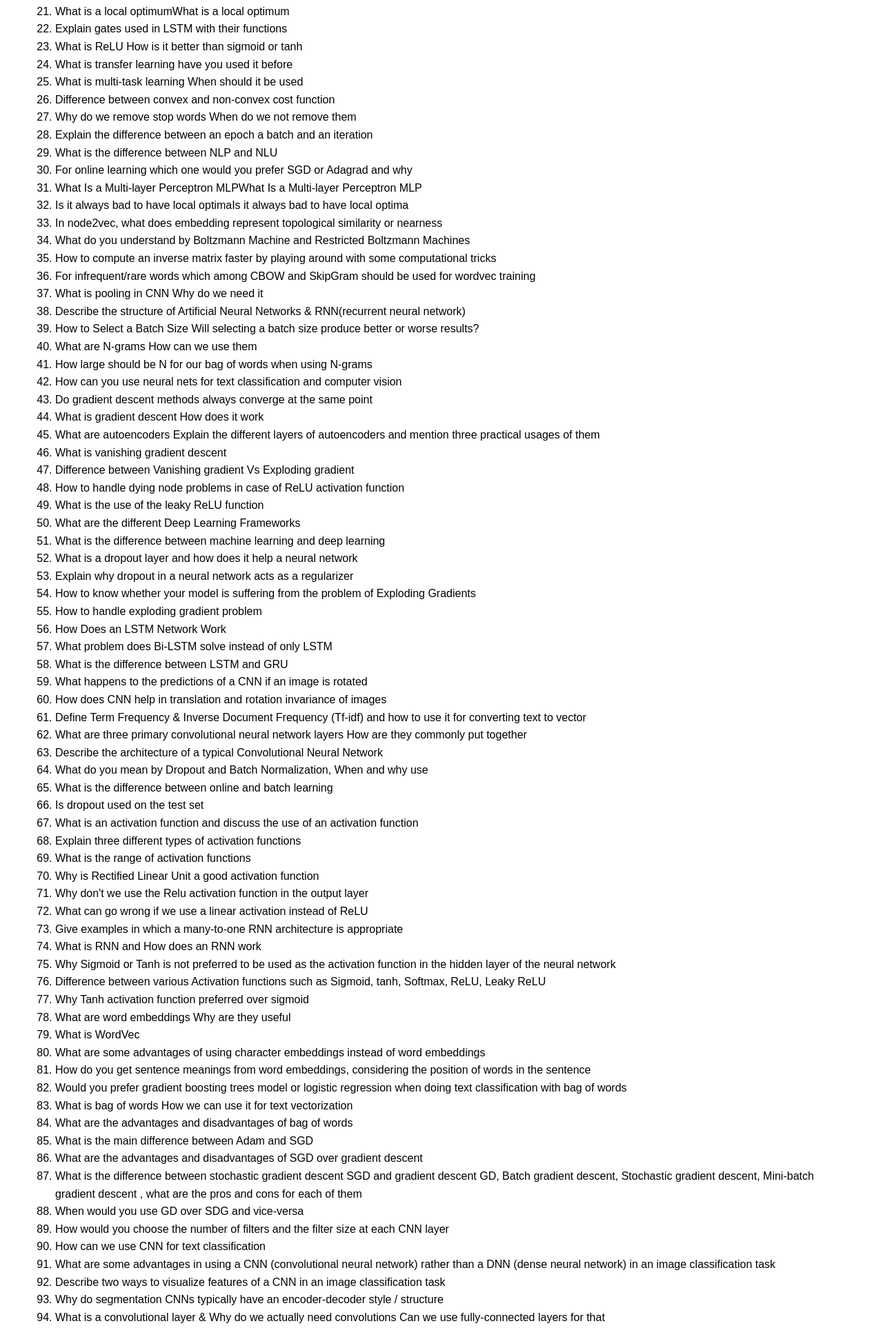
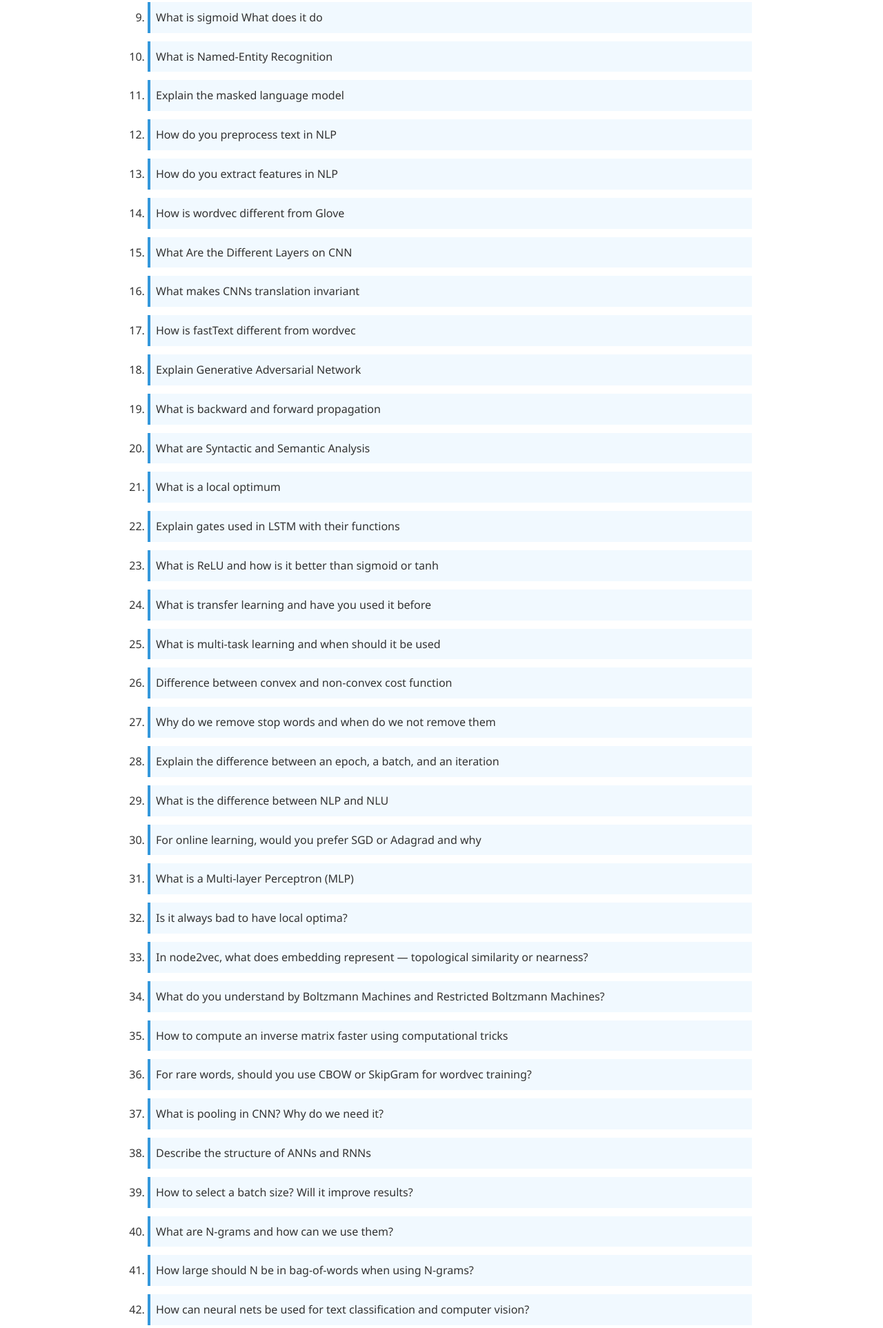
Before and after one commit to FeichenYu2001/6210Capstone, a website: page mongodb/public/interview-prep/Tech_Qs.html in a window 1280 px wide. Shown: the part 628-2554 px from the top of the page at 69% size. Drawn offline with Linux system fonts and the light colour scheme.

Commit message:
Format update

```diff
--- a/mongodb/public/interview-prep/Tech_Qs.html
+++ b/mongodb/public/interview-prep/Tech_Qs.html
@@ -2,13 +2,63 @@
 <html lang="en">
 <head>
   <meta charset="UTF-8">
-  <title>3. Deep Learning Interview Questions</title>
+  <title>Deep Learning Interview Questions</title>
   <style>
-    body { font-family: Arial, sans-serif; padding: 2em; }
-    ol { line-height: 1.6; }
+    body {
+      font-family: 'Segoe UI', Tahoma, Geneva, Verdana, sans-serif;
+      color: #333;
+      margin: 0;
+      padding: 2em;
+      background-color: transparent;
+    }
+
+    .container {
+      max-width: 900px;
+      margin: auto;
+      padding: 2em;
+    }
+
+    h1 {
+      text-align: center;
+      font-size: 2rem;
+      margin-bottom: 1.5em;
+      color: #2c3e50;
+    }
+
+    ol {
+      line-height: 1.8;
+      padding-left: 1.5em;
+    }
+
+    li {
+      margin-bottom: 0.75em;
+      padding: 0.5em;
+      border-left: 4px solid #3498db;
+      background-color: #f1f9ff;
+      transition: background-color 0.2s ease;
+    }
+
+    li:hover {
+      background-color: #e8f4ff;
+    }
+
+    @media (max-width: 600px) {
+      body {
+        padding: 1em;
+      }
+
+      .container {
+        padding: 1em;
+      }
+
+      h1 {
+        font-size: 1.5rem;
+      }
+    }
   </style>
 </head>
 <body>
+  <div class="container">
     <h1>Deep Learning Interview Questions</h1>
     <ol>
       <li>What is padding</li>
@@ -31,97 +81,98 @@
       <li>Explain Generative Adversarial Network</li>
       <li>What is backward and forward propagation</li>
       <li>What are Syntactic and Semantic Analysis</li>
-    <li>What is a local optimumWhat is a local optimum</li>
+      <li>What is a local optimum</li>
       <li>Explain gates used in LSTM with their functions</li>
-    <li>What is ReLU How is it better than sigmoid or tanh</li>
-    <li>What is transfer learning have you used it before</li>
-    <li>What is multi-task learning When should it be used</li>
+      <li>What is ReLU and how is it better than sigmoid or tanh</li>
+      <li>What is transfer learning and have you used it before</li>
+      <li>What is multi-task learning and when should it be used</li>
       <li>Difference between convex and non-convex cost function</li>
-    <li>Why do we remove stop words When do we not remove them</li>
-    <li>Explain the difference between an epoch a batch and an iteration</li>
+      <li>Why do we remove stop words and when do we not remove them</li>
+      <li>Explain the difference between an epoch, a batch, and an iteration</li>
       <li>What is the difference between NLP and NLU</li>
-    <li>For online learning which one would you prefer SGD or Adagrad and why</li>
-    <li>What Is a Multi-layer Perceptron MLPWhat Is a Multi-layer Perceptron MLP</li>
-    <li>Is it always bad to have local optimaIs it always bad to have local optima</li>
-    <li>In node2vec, what does embedding represent topological similarity or nearness</li>
-    <li>What do you understand by Boltzmann Machine and Restricted Boltzmann Machines</li>
-    <li>How to compute an inverse matrix faster by playing around with some computational tricks</li>
-    <li>For infrequent/rare words which among CBOW and SkipGram should be used for wordvec training</li>
-    <li>What is pooling in CNN Why do we need it</li>
-    <li>Describe the structure of Artificial Neural Networks & RNN(recurrent neural network)</li>
-    <li>How to Select a Batch Size Will selecting a batch size produce better or worse results?</li>
-    <li>What are N-grams How can we use them</li>
-    <li>How large should be N for our bag of words when using N-grams</li>
-    <li>How can you use neural nets for text classification and computer vision</li>
-    <li>Do gradient descent methods always converge at the same point</li>
-    <li>What is gradient descent How does it work</li>
-    <li>What are autoencoders Explain the different layers of autoencoders and mention three practical usages of them</li>
-    <li>What is vanishing gradient descent</li>
-    <li>Difference between Vanishing gradient Vs Exploding gradient</li>
-    <li>How to handle dying node problems in case of ReLU activation function</li>
-    <li>What is the use of the leaky ReLU function</li>
-    <li>What are the different Deep Learning Frameworks</li>
-    <li>What is the difference between machine learning and deep learning</li>
-    <li>What is a dropout layer and how does it help a neural network</li>
-    <li>Explain why dropout in a neural network acts as a regularizer</li>
-    <li>How to know whether your model is suffering from the problem of Exploding Gradients</li>
-    <li>How to handle exploding gradient problem</li>
-    <li>How Does an LSTM Network Work</li>
-    <li>What problem does Bi-LSTM solve instead of only LSTM</li>
-    <li>What is the difference between LSTM and GRU</li>
-    <li>What happens to the predictions of a CNN if an image is rotated</li>
-    <li>How does CNN help in translation and rotation invariance of images</li>
-    <li>Define Term Frequency & Inverse Document Frequency (Tf-idf) and how to use it for converting text to vector</li>
-    <li>What are three primary convolutional neural network layers How are they commonly put together</li>
-    <li>Describe the architecture of a typical Convolutional Neural Network</li>
-    <li>What do you mean by Dropout and Batch Normalization, When and why use</li>
-    <li>What is the difference between online and batch learning</li>
-    <li>Is dropout used on the test set</li>
-    <li>What is an activation function and discuss the use of an activation function</li>
-    <li>Explain three different types of activation functions</li>
-    <li>What is the range of activation functions</li>
-    <li>Why is Rectified Linear Unit a good activation function</li>
-    <li>Why don't we use the Relu activation function in the output layer</li>
-    <li>What can go wrong if we use a linear activation instead of ReLU</li>
-    <li>Give examples in which a many-to-one RNN architecture is appropriate</li>
-    <li>What is RNN and How does an RNN work</li>
-    <li>Why Sigmoid or Tanh is not preferred to be used as the activation function in the hidden layer of the neural network</li>
-    <li>Difference between various Activation functions such as Sigmoid, tanh, Softmax, ReLU, Leaky ReLU</li>
-    <li>Why Tanh activation function preferred over sigmoid</li>
-    <li>What are word embeddings Why are they useful</li>
-    <li>What is WordVec</li>
-    <li>What are some advantages of using character embeddings instead of word embeddings</li>
-    <li>How do you get sentence meanings from word embeddings, considering the position of words in the sentence</li>
-    <li>Would you prefer gradient boosting trees model or logistic regression when doing text classification with bag of words</li>
-    <li>What is bag of words How we can use it for text vectorization</li>
-    <li>What are the advantages and disadvantages of bag of words</li>
-    <li>What is the main difference between Adam and SGD</li>
-    <li>What are the advantages and disadvantages of SGD over gradient descent</li>
-    <li>What is the difference between stochastic gradient descent SGD and gradient descent GD, Batch gradient descent, Stochastic gradient descent, Mini-batch gradient descent , what are the pros and cons for each of them</li>
-    <li>When would you use GD over SDG and vice-versa</li>
-    <li>How would you choose the number of filters and the filter size at each CNN layer</li>
-    <li>How can we use CNN for text classification</li>
-    <li>What are some advantages in using a CNN (convolutional neural network) rather than a DNN (dense neural network) in an image classification task</li>
-    <li>Describe two ways to visualize features of a CNN in an image classification task</li>
-    <li>Why do segmentation CNNs typically have an encoder-decoder style / structure</li>
-    <li>What is a convolutional layer & Why do we actually need convolutions Can we use fully-connected layers for that</li>
-    <li>What are the advantages of parameter sharing in case of convolution</li>
-    <li>Why do we use convolutions for images rather than just Fully Connected layers</li>
-    <li>Why would you use many small convolutional kernels rather than a few large ones</li>
-    <li>Why we generally use Softmax non-linearity function as the last operation in-network</li>
-    <li>How does BatchNormalization differ in training and inferencing</li>
-    <li>How does batch size affect training of neural networks</li>
-    <li>When using mini batch gradient descent, why is it important to shuffle the data</li>
-    <li>Give a simple mathematical argument why a mini-batch version of such ML algorithm might be computationally more efficient than a training with full data set</li>
-    <li>On a simplified and fundamental scale what makes the newly developed BERT model better than traditional NLP models</li>
-    <li>How would you initialize weights in a neural network</li>
-    <li>Why weights are initialized with small random numbers in a neural network What happens when weights are all or constant values</li>
-    <li>Suppose you have a NN with layers and ReLU activations What will happen if we initialize all the weights with the same value</li>
-    <li>What is backpropagation How does it work Why do we need it</li>
-    <li>Why large filter sizes in early layers can be a bad choice How to choose filter size</li>
-    <li>Which one is more powerful: a layer decision tree or a layer neural network without any activation function (Hint: non-linearity)</li>
-    <li>Why is it so much easier for us to intuitively follow a decision tree model vs a deep neural network?</li>
-    <li>If you could take advantage of multiple CPU cores would you prefer a boosted-tree algorithm over a random forest?</li>
+      <li>For online learning, would you prefer SGD or Adagrad and why</li>
+      <li>What is a Multi-layer Perceptron (MLP)</li>
+      <li>Is it always bad to have local optima?</li>
+      <li>In node2vec, what does embedding represent — topological similarity or nearness?</li>
+      <li>What do you understand by Boltzmann Machines and Restricted Boltzmann Machines?</li>
+      <li>How to compute an inverse matrix faster using computational tricks</li>
+      <li>For rare words, should you use CBOW or SkipGram for wordvec training?</li>
+      <li>What is pooling in CNN? Why do we need it?</li>
+      <li>Describe the structure of ANNs and RNNs</li>
+      <li>How to select a batch size? Will it improve results?</li>
+      <li>What are N-grams and how can we use them?</li>
+      <li>How large should N be in bag-of-words when using N-grams?</li>
+      <li>How can neural nets be used for text classification and computer vision?</li>
+      <li>Do gradient descent methods always converge at the same point?</li>
+      <li>What is gradient descent and how does it work?</li>
+      <li>What are autoencoders? Describe layers and 3 use cases.</li>
+      <li>What is vanishing gradient descent?</li>
+      <li>Difference between vanishing and exploding gradient</li>
+      <li>How to handle dying ReLU node problems</li>
+      <li>What is the use of the leaky ReLU function?</li>
+      <li>What are the different deep learning frameworks?</li>
+      <li>Difference between machine learning and deep learning</li>
+      <li>What is a dropout layer and how does it help?</li>
+      <li>Why does dropout act as a regularizer?</li>
+      <li>How to know if your model has exploding gradients?</li>
+      <li>How to handle exploding gradient problems?</li>
+      <li>How does an LSTM network work?</li>
+      <li>What problem does Bi-LSTM solve over LSTM?</li>
+      <li>Difference between LSTM and GRU</li>
+      <li>What happens to CNN predictions if the image is rotated?</li>
+      <li>How does CNN handle translation and rotation invariance?</li>
+      <li>Define TF-IDF and how to convert text to vectors with it</li>
+      <li>Name the three primary CNN layers and how they are used</li>
+      <li>Describe a typical CNN architecture</li>
+      <li>What is dropout and batch normalization? When and why to use them?</li>
+      <li>Difference between online and batch learning</li>
+      <li>Is dropout used on the test set?</li>
+      <li>What is an activation function? Why use it?</li>
+      <li>Explain 3 types of activation functions</li>
+      <li>What is the range of activation functions?</li>
+      <li>Why is ReLU a good activation function?</li>
+      <li>Why don’t we use ReLU in the output layer?</li>
+      <li>What happens if we use linear activation instead of ReLU?</li>
+      <li>When is a many-to-one RNN architecture appropriate?</li>
+      <li>What is RNN and how does it work?</li>
+      <li>Why avoid sigmoid/tanh in hidden layers of deep networks?</li>
+      <li>Compare Sigmoid, tanh, Softmax, ReLU, and Leaky ReLU</li>
+      <li>Why is Tanh preferred over Sigmoid?</li>
+      <li>What are word embeddings and why are they useful?</li>
+      <li>What is WordVec?</li>
+      <li>Advantages of character embeddings over word embeddings</li>
+      <li>How to get sentence meaning from word embeddings?</li>
+      <li>Would you use gradient boosting trees or logistic regression for BOW classification?</li>
+      <li>What is bag of words? How to vectorize with it?</li>
+      <li>Pros and cons of bag of words?</li>
+      <li>Main difference between Adam and SGD?</li>
+      <li>Pros and cons of SGD over vanilla gradient descent?</li>
+      <li>Compare SGD, batch GD, and mini-batch GD — use cases and tradeoffs</li>
+      <li>When would you choose GD over SGD and vice versa?</li>
+      <li>How to choose number of filters and filter size in CNN layers?</li>
+      <li>How can CNN be used for text classification?</li>
+      <li>Why CNNs over DNNs for image classification?</li>
+      <li>Two ways to visualize CNN features?</li>
+      <li>Why do segmentation CNNs use encoder-decoder structures?</li>
+      <li>What is a convolutional layer? Why not just use dense layers?</li>
+      <li>Advantages of parameter sharing in convolution</li>
+      <li>Why use convolution over fully connected for images?</li>
+      <li>Why use many small convolutional kernels instead of few large ones?</li>
+      <li>Why is Softmax used as the final activation?</li>
+      <li>How does BatchNormalization differ in training vs inference?</li>
+      <li>How does batch size affect neural network training?</li>
+      <li>Why shuffle data when using mini-batch gradient descent?</li>
+      <li>Why is mini-batch gradient descent more efficient?</li>
+      <li>Why is BERT better than traditional NLP models?</li>
+      <li>How do you initialize weights in a neural network?</li>
+      <li>Why use small random weights in a neural net? What if constant?</li>
+      <li>What happens if all weights in a ReLU-based NN are initialized the same?</li>
+      <li>What is backpropagation? Why do we need it?</li>
+      <li>Why large filter sizes can be bad in early CNN layers?</li>
+      <li>Which is more powerful: a decision tree or a deep network without activations?</li>
+      <li>Why are decision trees easier to interpret than deep neural networks?</li>
+      <li>Would you prefer boosted trees or random forest for parallel computing?</li>
     </ol>
+  </div>
 </body>
 </html>
```
Also changed, not shown: mongodb/public/interview-prep/Behavioral_Qs.html (+53 -2 lines), mongodb/public/interview-prep/Deep_Learning_Qs.html (+54 -3 lines), mongodb/public/interview-prep/General_Qs.html (+53 -2 lines), mongodb/public/interview-prep/Machine_Learning_Qs.html (+54 -3 lines), src/Components/Applicant/InterviewPrep.js (+36 -24 lines). Lines whose indentation alone changed are shown as unchanged.
